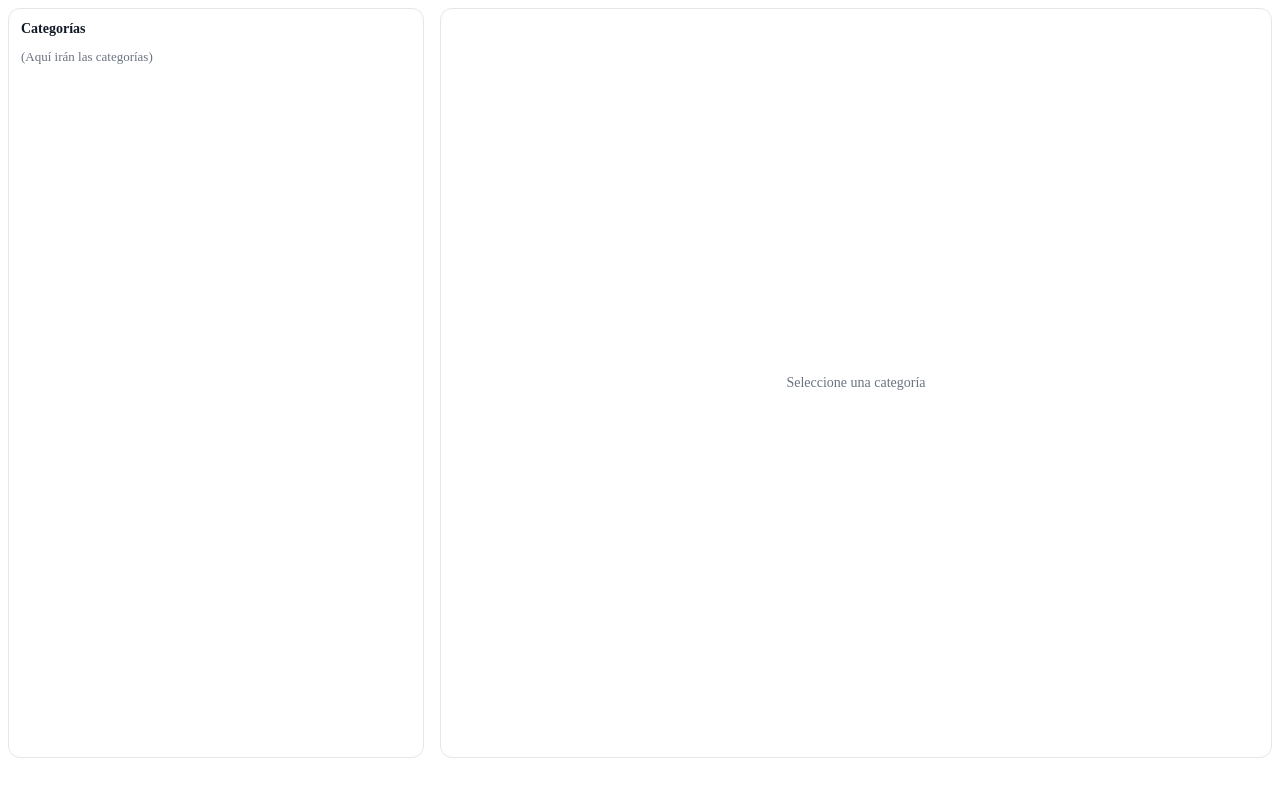
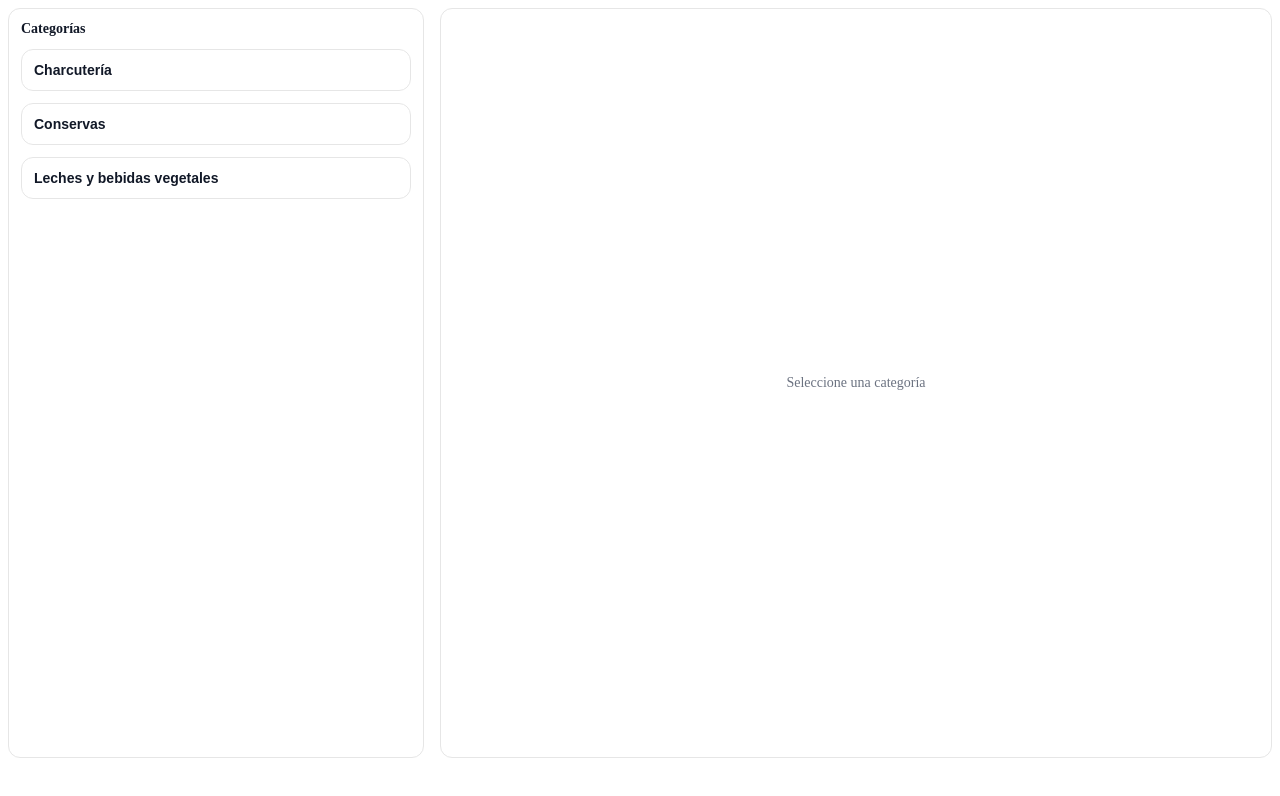
Before and after one commit to Diegh0/mercadona-catalog, an Angular app: page / in a window 1280 px wide. Shown: the top 796 px of the page. Built offline with nearby package versions, Linux system fonts and the light colour scheme.

Commit message:
Representar la lista de categorías y permitir la selección de categorías

```diff
--- a/src/app/features/catalog/catalog-page.component.html
+++ b/src/app/features/catalog/catalog-page.component.html
@@ -2,8 +2,15 @@
   <div class="col left" aria-label="Columna izquierda">
     <h2 class="title">Categorías</h2>
 
-    <!-- Placeholder: en el siguiente paso pintamos categorías reales -->
-    <div class="placeholder">(Aquí irán las categorías)</div>
+    @if (categories$ | async; as categories) {
+      <app-category-list
+        [categories]="categories"
+        [selectedCategoryId]="selectedCategoryId()"
+        (selectCategory)="onSelectCategory($event)"
+      />
+    } @else {
+      <div class="placeholder">Cargando categorías...</div>
+    }
   </div>
 
   <div class="col right" aria-label="Columna derecha">
--- a/src/app/features/catalog/catalog-page.component.ts
+++ b/src/app/features/catalog/catalog-page.component.ts
@@ -1,10 +1,25 @@
-import { ChangeDetectionStrategy, Component } from '@angular/core';
+import { ChangeDetectionStrategy, Component, inject, signal } from '@angular/core';
+import { AsyncPipe } from '@angular/common';
+import { CatalogApiService } from '../../core/services/catalog-api.service';
+import { CategoryListComponent } from './components/category-list/category-list.component';
+import { CatalogCategory } from '../../core/models/catalog.model';
 
 @Component({
   selector: 'app-catalog-page',
   standalone: true,
+  imports: [AsyncPipe, CategoryListComponent],
   templateUrl: './catalog-page.component.html',
   styleUrl: './catalog-page.component.scss',
   changeDetection: ChangeDetectionStrategy.OnPush,
 })
-export class CatalogPageComponent {}
+export class CatalogPageComponent {
+  private readonly api = inject(CatalogApiService);
+
+  readonly categories$ = this.api.getCatalog$();
+
+  readonly selectedCategoryId = signal<number | null>(null);
+
+  onSelectCategory(id: number) {
+    this.selectedCategoryId.set(id);
+  }
+}
--- /dev/null
+++ b/src/app/features/catalog/components/category-list/category-list.component.html
@@ -0,0 +1,12 @@
+<div class="list">
+  @for (c of categories; track c.id) {
+    <button
+      type="button"
+      class="card"
+      [class.is-selected]="c.id === selectedCategoryId"
+      (click)="selectCategory.emit(c.id)"
+    >
+      <span class="name">{{ c.name }}</span>
+    </button>
+  }
+</div>
--- /dev/null
+++ b/src/app/features/catalog/components/category-list/category-list.component.scss
@@ -0,0 +1,29 @@
+.list {
+  display: grid;
+  gap: var(--space-3);
+}
+
+.card {
+  width: 100%;
+  text-align: left;
+  padding: var(--space-3);
+  border: 1px solid var(--c-border);
+  border-radius: var(--r-md);
+  background: var(--c-bg);
+  cursor: pointer;
+}
+
+.card:hover {
+  border-color: #cfcfcf;
+}
+
+.card.is-selected {
+  outline: 2px solid #111827;
+  outline-offset: 2px;
+}
+
+.name {
+  font-size: var(--fs-sm);
+  color: var(--c-text);
+  font-weight: var(--fw-semibold);
+}
--- /dev/null
+++ b/src/app/features/catalog/components/category-list/category-list.component.ts
@@ -0,0 +1,16 @@
+import { ChangeDetectionStrategy, Component, EventEmitter, Input, Output } from '@angular/core';
+import { CatalogCategory } from '../../../../core/models/catalog.model';
+
+@Component({
+  selector: 'app-category-list',
+  standalone: true,
+  templateUrl: './category-list.component.html',
+  styleUrl: './category-list.component.scss',
+  changeDetection: ChangeDetectionStrategy.OnPush,
+})
+export class CategoryListComponent {
+  @Input({ required: true }) categories: CatalogCategory[] = [];
+  @Input() selectedCategoryId: number | null = null;
+
+  @Output() selectCategory = new EventEmitter<number>();
+}
```
